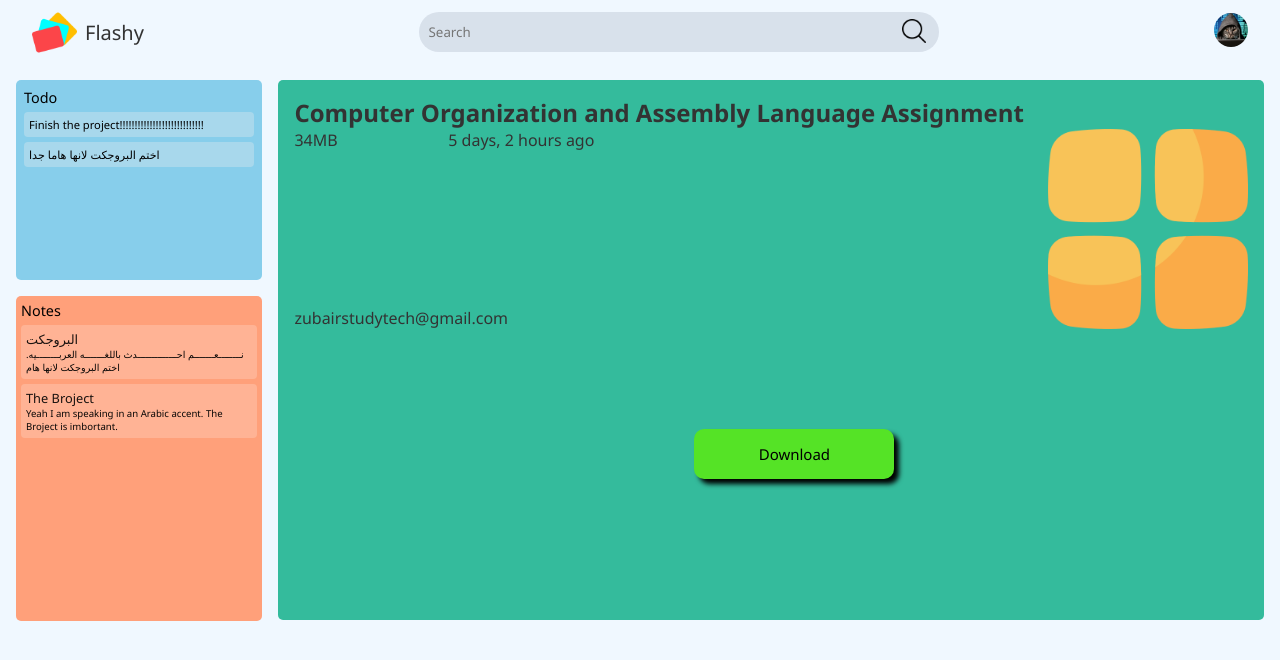
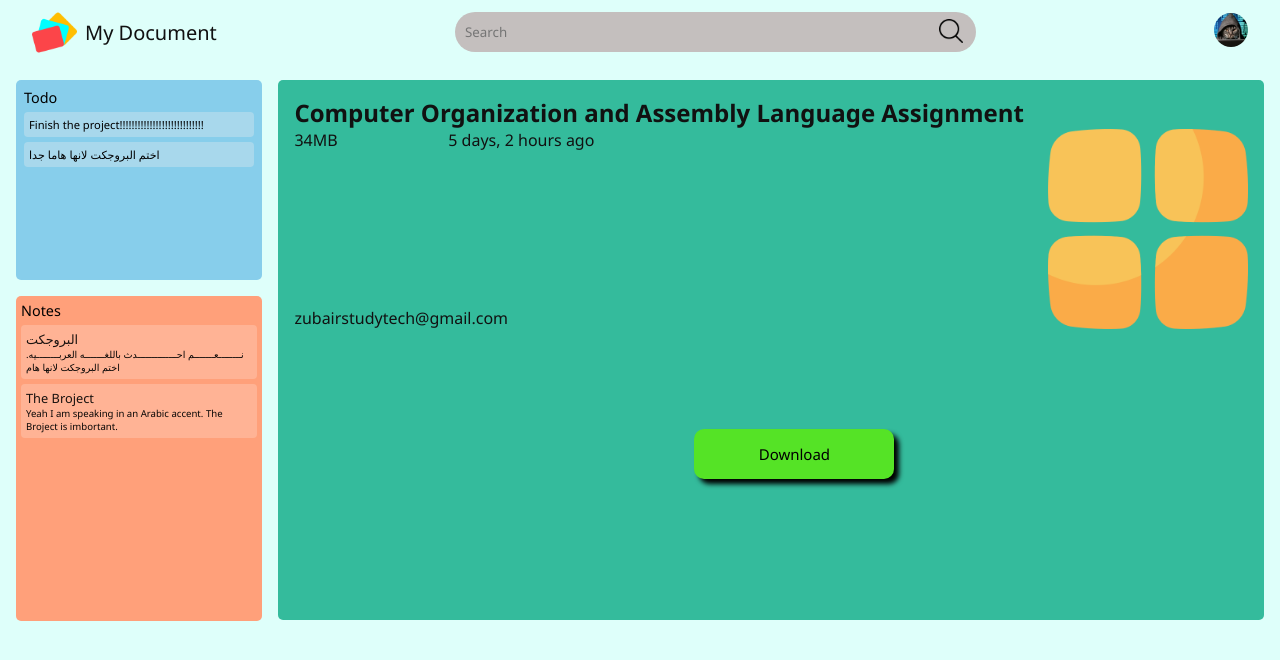
Before and after one commit to ZubairARooghwall/File-Management, a Django app: page /file/1 in a window 1280 px wide. Shown: the top 660 px of the page. Run offline with Django 4.2, Linux system fonts and the light colour scheme; a user stored in the database is signed in; data comes from the database, SQL or seed files in the repository; parts of the project's set-up code (start-up, migrations or seed data) failed here and were passed over.

Commit message:
Customized the design for the project

```diff
--- a/flashcard/templates/flashcards/components/file.html
+++ b/flashcard/templates/flashcards/components/file.html
@@ -6,7 +6,6 @@
     </a>
     {% for file in files %}
       <div class="file-div">
-        <p>{{ file.file.file }}</p>
         <a href="{% url 'view_file' file.id %}" class="file-div-a">{{ file.file_name }}</a>
       </div>
     {% endfor %}
--- a/static/styles/components/notes.css
+++ b/static/styles/components/notes.css
@@ -12,10 +12,12 @@ a {
     padding: 5px;
     overflow: auto;
     height: 325px;
+
+    transition: background-color 0.3s ease-in-out;
 }
 
 .notes-container:hover {
-
+   background-color: #ea7c58;
 }
 
 .notes-body {
--- a/static/styles/components/todo.css
+++ b/static/styles/components/todo.css
@@ -6,9 +6,12 @@
     overflow: auto;
     height: 200px;
     padding: 0.5rem;
+
+    transition: background-color 0.3s ease-in-out;
 }
 
 .to-do-container:hover {
+    background-color: #5da8be;
 
 }
 
--- a/static/styles/important/flashcard_list.css
+++ b/static/styles/important/flashcard_list.css
@@ -4,7 +4,7 @@
     padding: 1rem;
     border-radius: 5px;
 
-    height: 507px;
+    height: 493px;
     background-color: #F4F5F7;
 }
 
--- a/static/styles/important/topics_list.css
+++ b/static/styles/important/topics_list.css
@@ -4,7 +4,7 @@
     padding: 1rem;
     border-radius: 5px;
 
-    height: 507px;
+    height: 493px;
     background-color: #D2EAF0;
 
 }
--- a/static/styles/main.css
+++ b/static/styles/main.css
@@ -16,7 +16,7 @@
 
     /*All general things*/
     --text-color-light: #000;
-    --background-color: #fff;
+    --background-color: #2d2828;
     --box-shodow-color: rgb(87, 85, 85);
 
 
--- a/static/styles/main_dark.css
+++ b/static/styles/main_dark.css
@@ -1,13 +1,24 @@
 :root {
+    /*For light theme*/
+
+    --search-form-light-background: rgba(189, 173, 173, 0.78);
+    --logo-font-light-color: #e7d7d7;
+    --background-color: #defffa;
+    --text-color-light: #111111;
+    --search-button-light-color: #a89f9f;
+    --search-form-button-color: invert(100%);
+    --box-shadow-color: rgb(166, 155, 155);
+
 
     /*For dark theme*/
-    --search-form-light-background: rgba(120, 131, 155, 0.2);
-    --logo-font-light-color: #333333;
-    --background-color: #F0F8FF;
-    --text-color-light: #333333;
-    --search-button-light-color: #000;
-    --search-form-button-color: invert(100%);
-    --box-shodow-color: rgb(77, 77, 77);
+
+    /*--search-form-light-background: rgba(225, 210, 210, 0.78);*/
+    /*--logo-font-light-color: #171616;*/
+    /*--background-color: #05213a;*/
+    /*--text-color-light: #ffffff;*/
+    /*--search-button-light-color: #efefef;*/
+    /*--search-form-button-color: invert(100%);*/
+    /*--box-shadow-color: rgb(49, 46, 46);*/
 
     /*Login button */
     --login-button-background: #fff;
--- a/templates/navbar.html
+++ b/templates/navbar.html
@@ -4,7 +4,7 @@
     <a href="{% url 'home' %}">
 {#      Thanks to manshagraphics for providing the image#}
       <img src="{% static 'images/related/logo.png' %}" class="logo-image">
-        <p>Flashy</p>
+        <p>My Document</p>
     </a>
   </div>
 
```
Also changed, not shown: flashcard/templates/flashcards/components/action.html (+3 -6 lines), static/styles/components/action.css (+7 -1 lines), static/styles/components/file.css (+8 -2 lines), static/styles/important/subjects_list.css (+8 -2 lines), static/styles/social/chat.css (+7 -0 lines), static/image/avatar/5144713488ef4a7f88c98ebe34fff03a.jpg (added), static/image/avatar/unnamed_3bS89L3.jpg (added).
